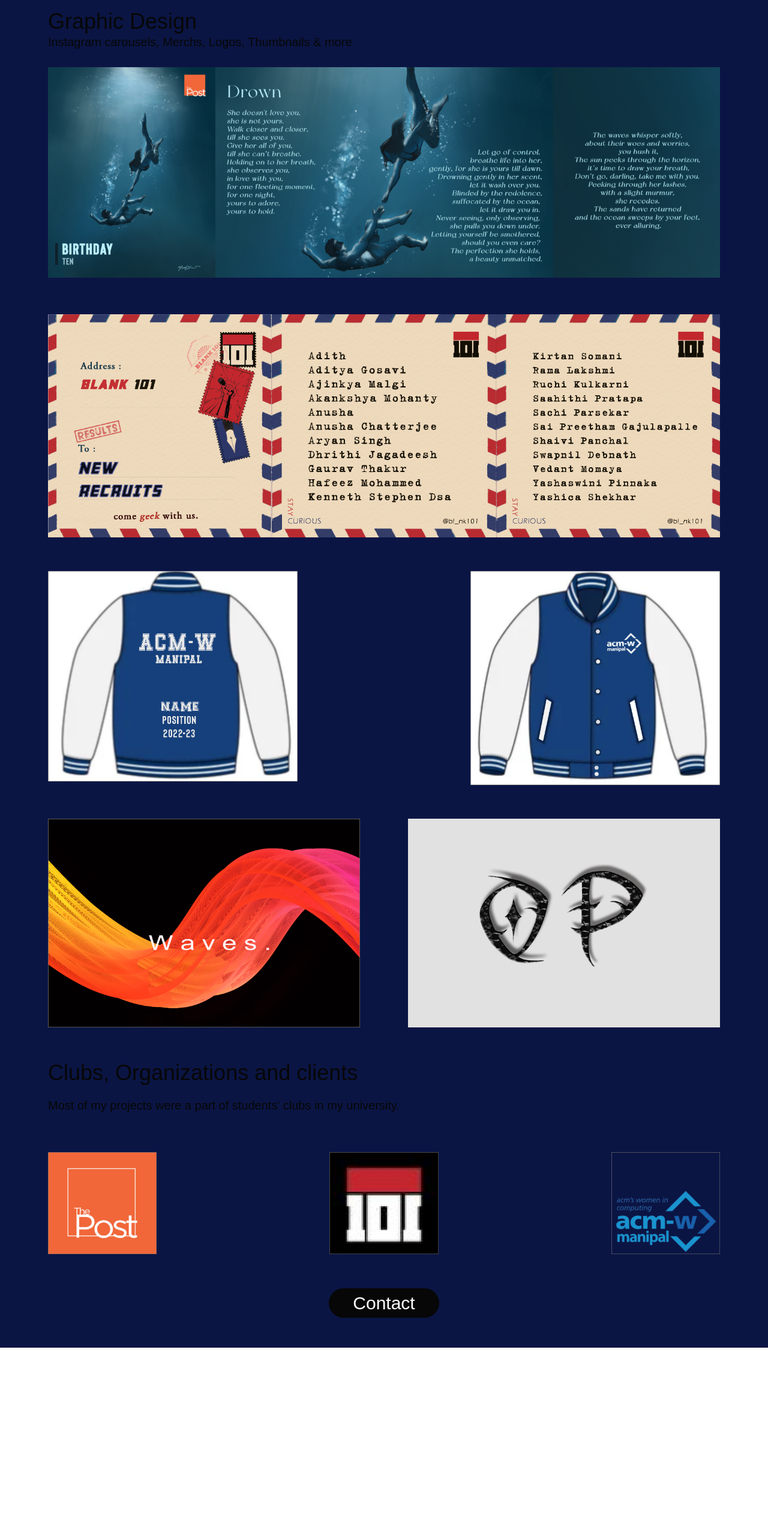
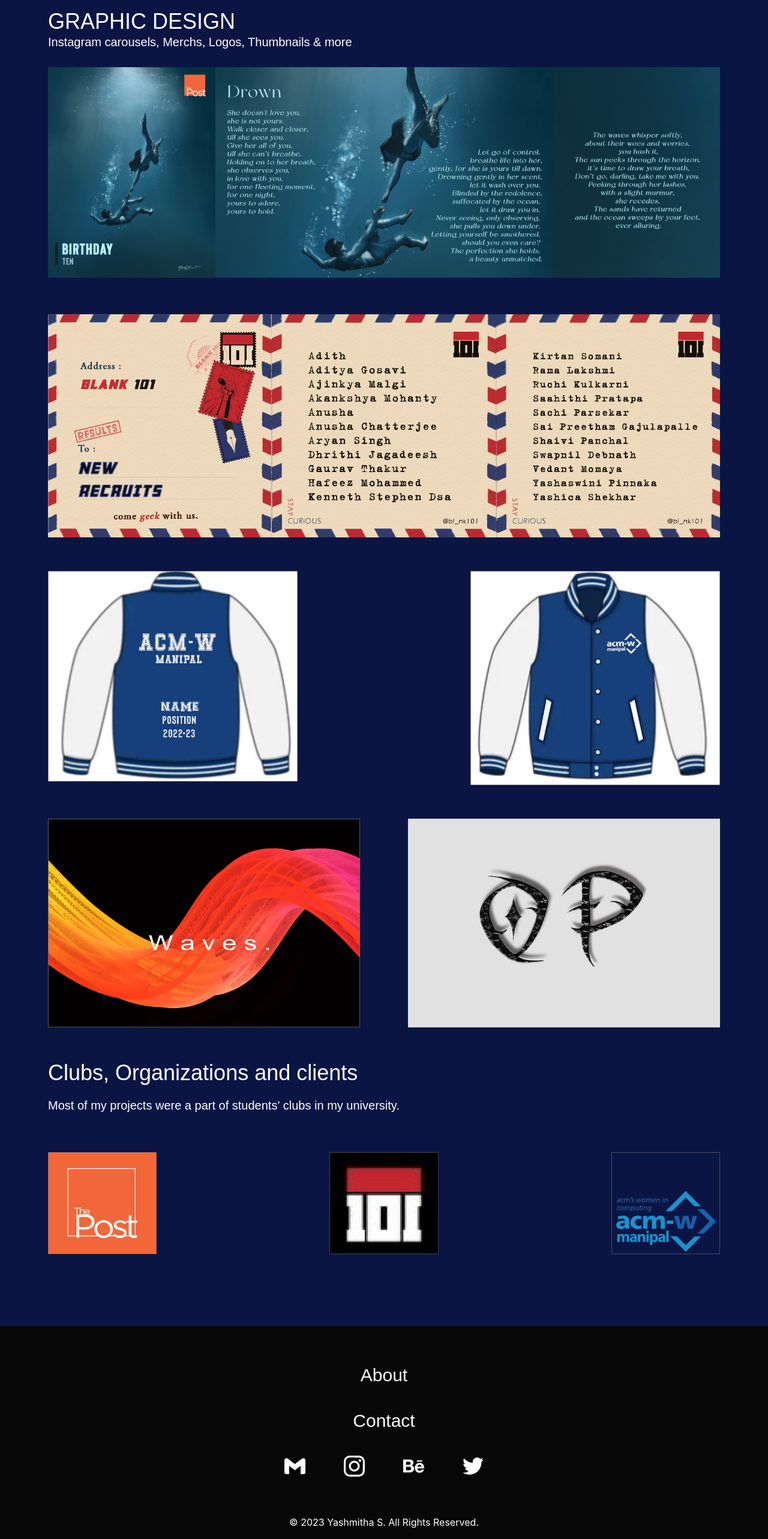
Before and after one commit to nandanpi/staticnova-portfolio, a React (Create React App) app: page /graphicdesign in a window 1280 px wide. Shown: the part 98-2664 px from the top of the page at 60% size. Before the commit the page ends 2345 px from the top, so only its background shows below. Built offline with nearby package versions, Linux system fonts and the light colour scheme; a web font is replaced by a local one.

Commit message:
Changed Illustration page

```diff
--- a/src/App.js
+++ b/src/App.js
@@ -12,7 +12,7 @@
         <Routes>
             <Route exact path="/" element={<><div className="bg-gradient-to-b from-[#030B31] to-[#33439C] w-full h-full"><Main /></div></>}></Route>
             <Route exact path="/illustrations" element={<><div className="bg-[#0B1544] text-white w-full h-full"><Illustrations /><Footer /></div></>}></Route>
-            <Route exact path="/graphicdesign" element={<><div className="bg-[#0B1544] text-white w-full h-full"><Gd /></div></>}></Route>
+            <Route exact path="/graphicdesign" element={<><div className="bg-[#0B1544] text-white w-full h-full"><Gd /><Footer /></div></>}></Route>
             <Route exact path="/uiux" element={<><Uiux /></>}></Route>
         </Routes>
     </>
--- a/src/components/Main.jsx
+++ b/src/components/Main.jsx
@@ -329,7 +329,21 @@
                                 </ul>
                             </div>
                         </div>
-
+                    </div>
+                </div>
+                <div className="bg-black text-white">
+                    <div>
+                        <div className="flex justify-center py-12">
+                            <ul className="flex space-x-10">
+                                <HashLink smooth to="mailto:yashmithashailesh@gmail.com" target="_blank"><li className="hover:scale-125 duration-200"><SiGmail size={30}/></li></HashLink>
+                                <HashLink smooth to="https://instagram.com/staticnovaa?igshid=NGExMmI2YTkyZg==" target="_blank"><li className="hover:scale-125 duration-200"><SiInstagram size={30}/></li></HashLink>
+                                <HashLink smooth to="https://www.behance.net/yashmitha?tracking_source=search_projects%7Cyashmitha" target="_blank"><li className="hover:scale-125 duration-200"><SiBehance size={30}/></li></HashLink>
+                                <HashLink smooth to="https://twitter.com/staticnovas?t=AmUV2UiDfLRtd0KoCsIaxw&s=09" target="_blank"><li className="hover:scale-125 duration-200"><SiTwitter size={30}/></li></HashLink>
+                            </ul>
+                        </div>
+                    </div>
+                    <div className="flex justify-center pb-4">
+                        <span className="text-sm">© 2023 Yashmitha S. All Rights Reserved.</span>
                     </div>
                 </div>
             </div>
--- a/src/components/gd.jsx
+++ b/src/components/gd.jsx
@@ -20,7 +20,7 @@
     }
     return(
         <>
-            <div className="text-black pb-10">
+            <div className="text-white pb-10">
                 <div className="flex justify-between">
                     <div className="px-10 py-6">
                         <h1 className="text-4xl arialb"><HashLink to="/" >Staticnova</HashLink></h1>
@@ -32,7 +32,7 @@
 
                 <div className="px-20 py-4">
                     <div className="grid grid-rows-2">
-                        <span className="ocra text-4xl">Graphic Design</span>
+                        <span className="ocra text-4xl">GRAPHIC DESIGN</span>
                         <span className="ocra text-xl">Instagram carousels, Merchs, Logos, Thumbnails & more</span>
                     </div>
                     <div className="grid grid-rows-2 gap-10 py-4 pb-14">
@@ -56,15 +56,12 @@
                         <img src={ghg} alt="" className="object-contain"/>
                         <img src={acmw} alt="" className="object-contain"/>
                     </div>
-                    <div className="flex justify-center">
-                        <HashLink smooth to="/#contact"><span className="ocra text-3xl hover:text-4xl duration-100 bg-black text-white px-10 py-2 rounded-full">Contact</span></HashLink>
-                    </div>
                 </div>
             </div>
 
             <div className={nav ? "fixed z-50 top-0 right-0 w-screen h-screen backdrop-blur-lg" : "hidden"}>
                 <div className="flex w-full justify-end">
-                    <AiOutlineClose size={50} onClick={toggleNav} className="cursor-pointer text-black  mx-10 my-6"/>
+                    <AiOutlineClose size={50} onClick={toggleNav} className="cursor-pointer text-white  mx-10 my-6"/>
                 </div>
                 <div className="flex text-black justify-center h-screen">
                     <ul className="justify-center items-center space-y-5 mt-24 text-center arialb">
--- a/src/components/illustrations.jsx
+++ b/src/components/illustrations.jsx
@@ -64,10 +64,10 @@
             </div>
             <div className={nav ? "fixed z-50 top-0 right-0 w-screen h-screen backdrop-blur-lg" : "hidden"}>
                 <div className="flex w-full justify-end">
-                    <AiOutlineClose size={50} onClick={toggleNav} className="cursor-pointer text-black  mx-10 my-6"/>
+                    <AiOutlineClose size={50} onClick={toggleNav} className="cursor-pointer text-white  mx-10 my-6"/>
                 </div>
-                <div className="flex text-black justify-center h-screen">
-                    <ul className="justify-center items-center space-y-5 mt-24 text-center arialb">
+                <div className="flex justify-center text-black h-screen">
+                    <ul className="justify-center items-center space-y-5 mt-24 text-center ocra">
                         <li className="border-b-2 pb-5 border-b-black ">
                             <HashLink smooth to="/" onClick={toggleNav} className="text-4xl ">Home</HashLink>
                         </li>
```
